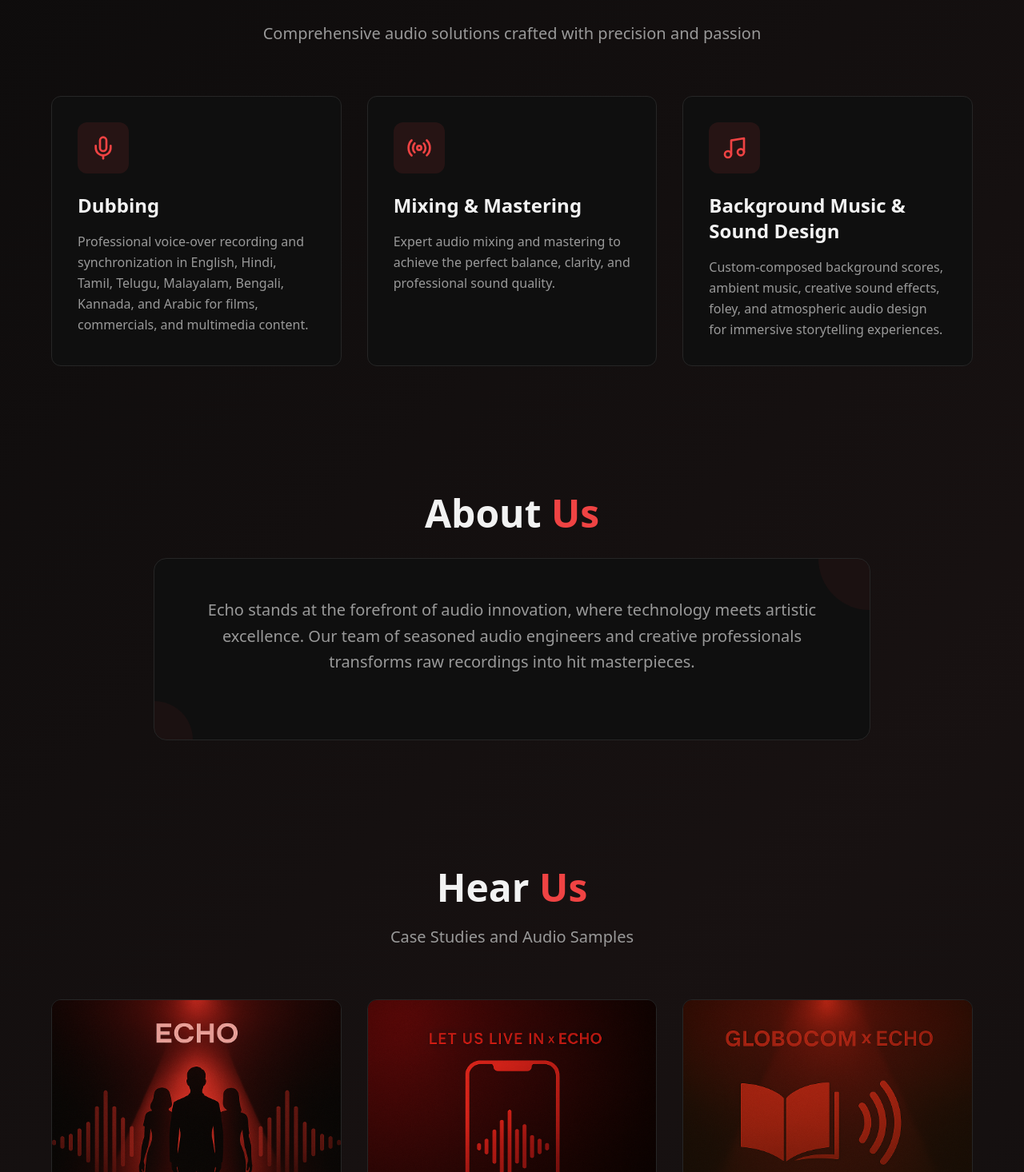
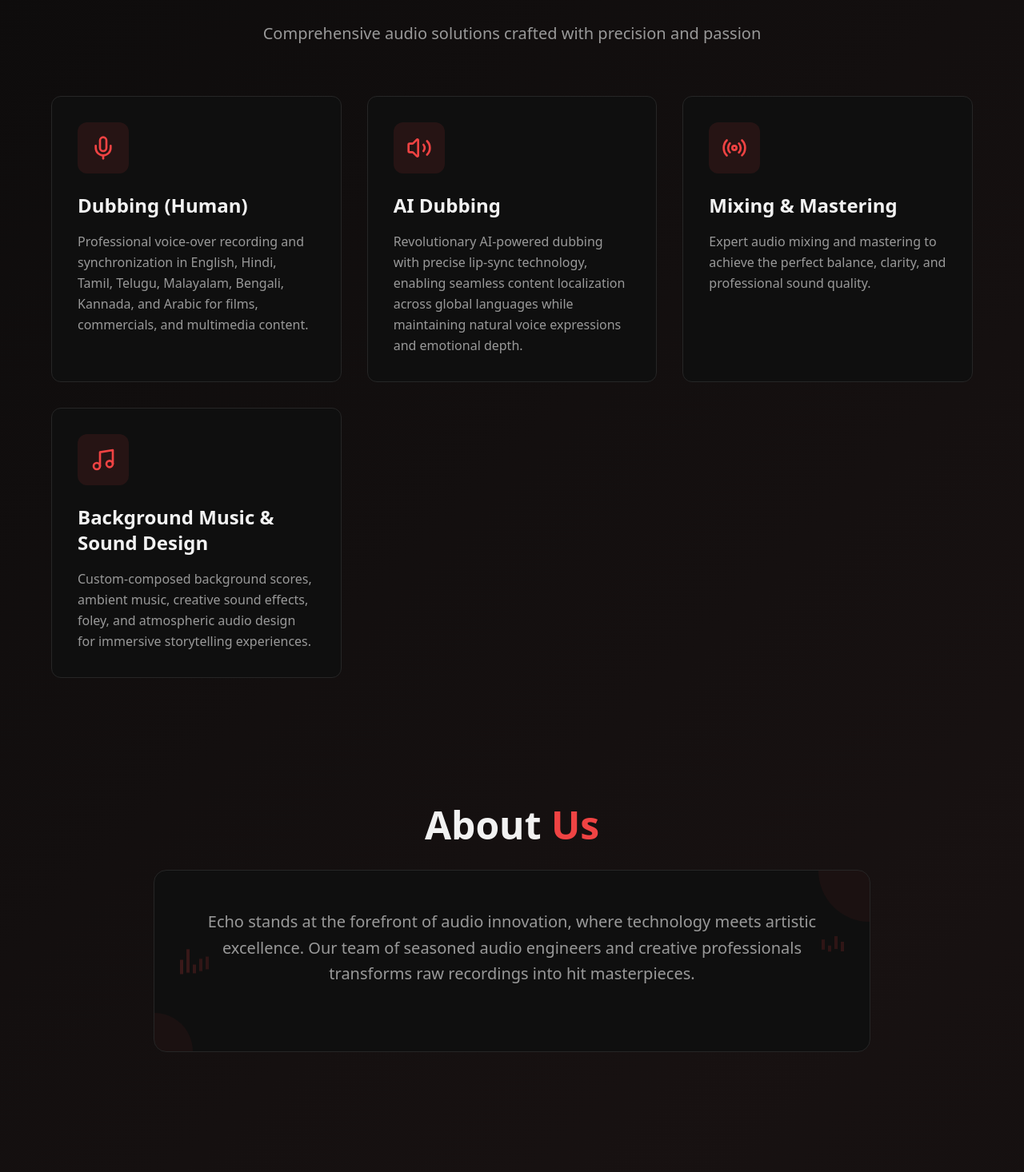
Before and after one commit to prachandai94/prachand-echo-showcase, a React (Vite) app: page / in a window 1280 px wide. Shown: the part 924-2390 px from the top of the page at 80% size. Built offline with nearby package versions, Linux system fonts and the light colour scheme.

Commit message:
Update services and contact info

```diff
--- a/src/components/AboutSection.tsx
+++ b/src/components/AboutSection.tsx
@@ -11,6 +11,22 @@ const AboutSection = () => {
             <div className="absolute top-0 right-0 w-32 h-32 bg-primary/5 rounded-full -translate-y-16 translate-x-16" />
             <div className="absolute bottom-0 left-0 w-24 h-24 bg-primary/5 rounded-full translate-y-12 -translate-x-12" />
 
+            {/* Audio waveform animations */}
+            <div className="absolute left-8 top-1/2 -translate-y-1/2 flex items-end space-x-1 opacity-20">
+              <div className="w-1 bg-primary animate-audio-wave" style={{ height: '20px', animationDelay: '0s' }}></div>
+              <div className="w-1 bg-primary animate-audio-wave" style={{ height: '35px', animationDelay: '0.1s' }}></div>
+              <div className="w-1 bg-primary animate-audio-wave" style={{ height: '15px', animationDelay: '0.2s' }}></div>
+              <div className="w-1 bg-primary animate-audio-wave" style={{ height: '25px', animationDelay: '0.3s' }}></div>
+              <div className="w-1 bg-primary animate-audio-wave" style={{ height: '30px', animationDelay: '0.4s' }}></div>
+            </div>
+
+            <div className="absolute right-8 top-1/3 flex items-end space-x-1 opacity-20">
+              <div className="w-1 bg-primary animate-audio-wave" style={{ height: '25px', animationDelay: '0.5s' }}></div>
+              <div className="w-1 bg-primary animate-audio-wave" style={{ height: '15px', animationDelay: '0.6s' }}></div>
+              <div className="w-1 bg-primary animate-audio-wave" style={{ height: '30px', animationDelay: '0.7s' }}></div>
+              <div className="w-1 bg-primary animate-audio-wave" style={{ height: '20px', animationDelay: '0.8s' }}></div>
+            </div>
+
             <div className="relative z-10">
               <p className="text-xl text-muted-foreground leading-relaxed mb-8">Echo stands at the forefront of audio innovation, where technology meets artistic excellence. Our team of seasoned audio engineers and creative professionals transforms raw recordings into hit masterpieces.</p>
             </div>
--- a/src/components/ContactSection.tsx
+++ b/src/components/ContactSection.tsx
@@ -51,7 +51,7 @@ const ContactSection = () => {
             Get In <span className="text-primary">Touch</span>
           </h2>
           <p className="text-xl text-muted-foreground max-w-2xl mx-auto">
-            Ready to create something extraordinary? Let's discuss your project
+            Ready to your sound echo in your audience's heart? Let's make it happen!
           </p>
         </div>
 
@@ -68,7 +68,7 @@ const ContactSection = () => {
                   </div>
                   <div>
                     <div className="font-medium">Email</div>
-                    <div className="text-muted-foreground">hello@prachandecho.com</div>
+                    <div className="text-muted-foreground">echo@prachandentertainment.com</div>
                   </div>
                 </div>
               </div>
--- a/src/components/ServicesSection.tsx
+++ b/src/components/ServicesSection.tsx
@@ -3,8 +3,13 @@ import { Mic, Music, Volume2, Radio } from "lucide-react";
 const services = [
   {
     icon: Mic,
-    title: "Dubbing",
+    title: "Dubbing (Human)",
     description: "Professional voice-over recording and synchronization in English, Hindi, Tamil, Telugu, Malayalam, Bengali, Kannada, and Arabic for films, commercials, and multimedia content."
+  },
+  {
+    icon: Volume2,
+    title: "AI Dubbing",
+    description: "Revolutionary AI-powered dubbing with precise lip-sync technology, enabling seamless content localization across global languages while maintaining natural voice expressions and emotional depth."
   },
   {
     icon: Radio,
```
